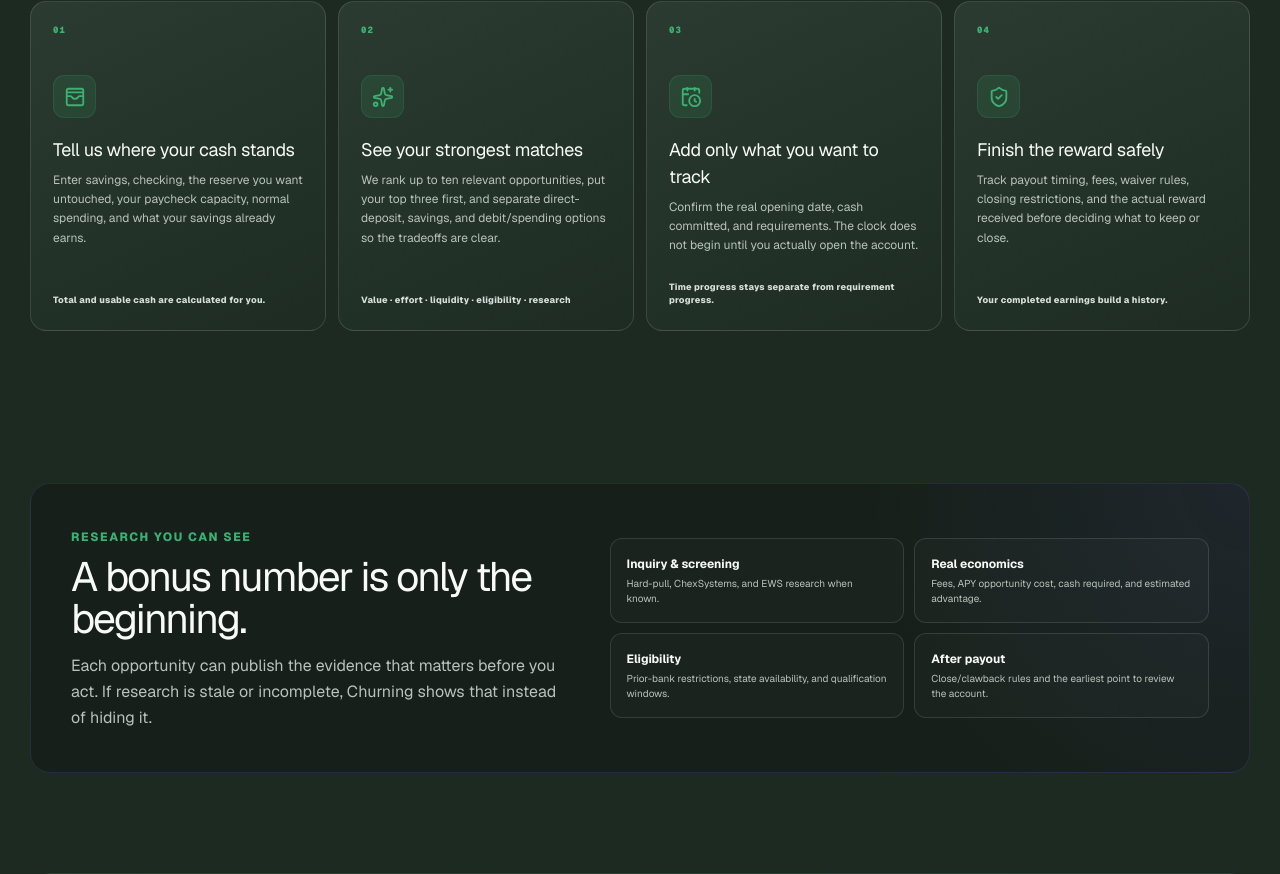
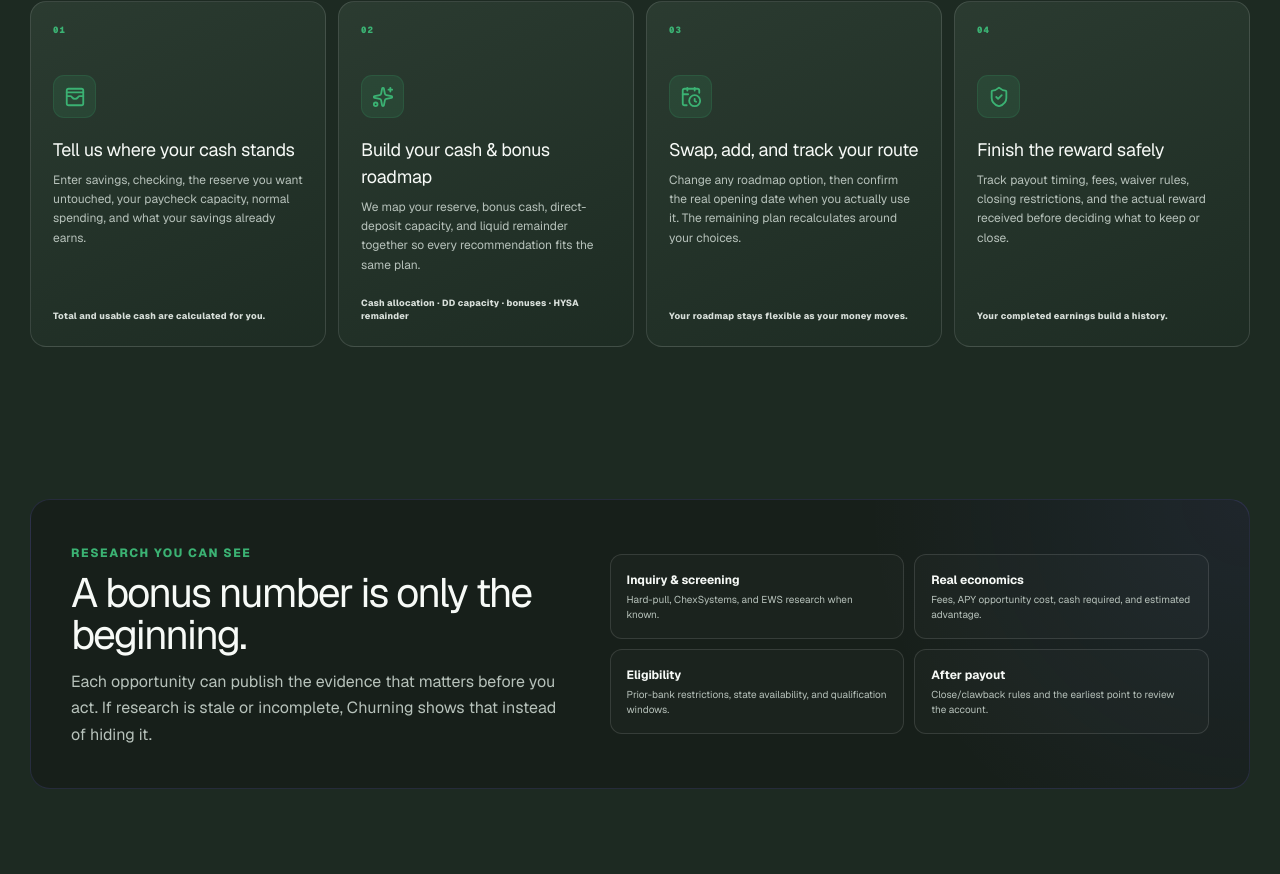
Before and after one commit to czg2015-sys/churning-app, a Next.js app: page / in a window 1280 px wide. Shown: the part 1472-2346 px from the top of the page. Built offline with nearby package versions, Linux system fonts and the light colour scheme; no server answers.

Commit message:
Align homepage with roadmap-first product

```diff
--- a/src/app/page.tsx
+++ b/src/app/page.tsx
@@ -103,8 +103,8 @@ export default function Home() {
         </div>
         <div className="process-flow">
           <article><div className="process-number">01</div><div className="process-icon"><WalletCards size={22} /></div><h3>Tell us where your cash stands</h3><p>Enter savings, checking, the reserve you want untouched, your paycheck capacity, normal spending, and what your savings already earns.</p><span>Total and usable cash are calculated for you.</span></article>
-          <article><div className="process-number">02</div><div className="process-icon"><Sparkles size={22} /></div><h3>See your strongest matches</h3><p>We rank up to ten relevant opportunities, put your top three first, and separate direct-deposit, savings, and debit/spending options so the tradeoffs are clear.</p><span>Value · effort · liquidity · eligibility · research</span></article>
-          <article><div className="process-number">03</div><div className="process-icon"><CalendarClock size={22} /></div><h3>Add only what you want to track</h3><p>Confirm the real opening date, cash committed, and requirements. The clock does not begin until you actually open the account.</p><span>Time progress stays separate from requirement progress.</span></article>
+          <article><div className="process-number">02</div><div className="process-icon"><Sparkles size={22} /></div><h3>Build your cash & bonus roadmap</h3><p>We map your reserve, bonus cash, direct-deposit capacity, and liquid remainder together so every recommendation fits the same plan.</p><span>Cash allocation · DD capacity · bonuses · HYSA remainder</span></article>
+          <article><div className="process-number">03</div><div className="process-icon"><CalendarClock size={22} /></div><h3>Swap, add, and track your route</h3><p>Change any roadmap option, then confirm the real opening date when you actually use it. The remaining plan recalculates around your choices.</p><span>Your roadmap stays flexible as your money moves.</span></article>
           <article><div className="process-number">04</div><div className="process-icon"><ShieldCheck size={22} /></div><h3>Finish the reward safely</h3><p>Track payout timing, fees, waiver rules, closing restrictions, and the actual reward received before deciding what to keep or close.</p><span>Your completed earnings build a history.</span></article>
         </div>
       </section>
```
